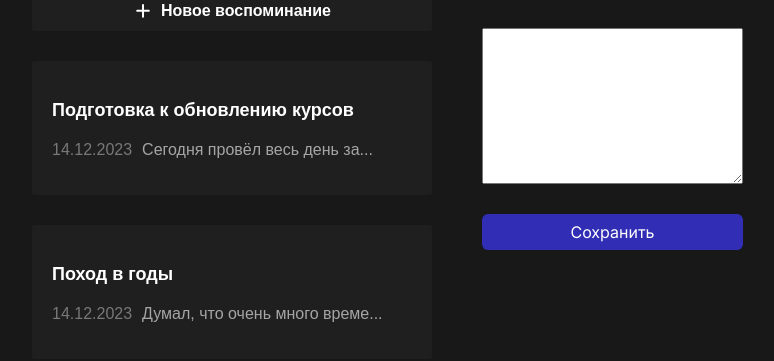
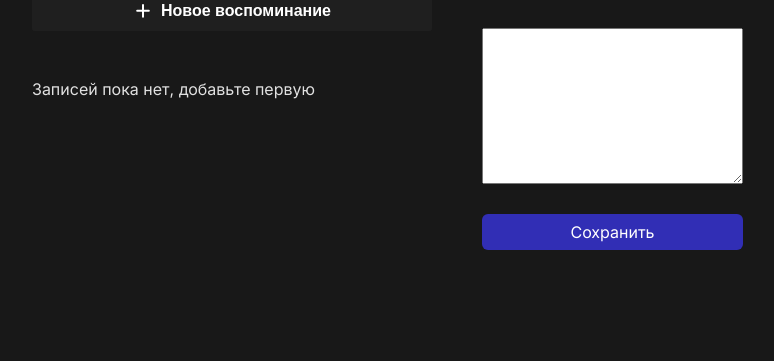
Before and after one commit to fikyslsgg/personal-journal, a React (Vite) app in the folder personal-journal/: page / in a window 1280 px wide. Shown: the part 213-574 px from the top of the page, without its empty margins (6-780 px from the left). Built offline with nearby package versions, Linux system fonts and the light colour scheme.

Commit message:
feat: added dynamic data display.

```diff
--- a/personal-journal/src/App.jsx
+++ b/personal-journal/src/App.jsx
@@ -1,51 +1,51 @@
 import './App.css';
-import JournalItem from './components/JournalItem/JournalItem';
-import CardButton from './components/CardButton/CardButton';
+
 import LeftPanel from './layouts/LeftPanel/LeftPanel';
 import Body from './layouts/Body/Body';
 import Header from './components/Header/Header';
 import JournalList from './components/JournalList/JournalList';
 import JournalAddButton from './components/JournalAddButton/JournalAddButton';
 import JournalForm from './components/JournalForm/JournalForm';
+import { useState } from 'react';
 
 function App() {
-  const data = [
-    {
-      title: 'Подготовка к обновлению курсов',
-      date: new Date(),
-      text: 'Сегодня провёл весь день за...'
-    },
-    {
-      title: 'Поход в годы',
-      date: new Date(),
-      text: 'Думал, что очень много време...'
-    }
+  const INITIAL_DATA = [
+    //{
+    //  id: 1,
+    //  title: 'Подготовка к обновлению курсов',
+    //  date: new Date(),
+    //  text: 'Сегодня провёл весь день за...'
+    //},
+    //{
+    //  id: 2,
+    //  title: 'Поход в годы',
+    //  date: new Date(),
+    //  text: 'Думал, что очень много време...'
+    //}
   ];
+
+  const [items, setItems] = useState(INITIAL_DATA);
+
+  const addItem = (item) =>
+    setItems((oldItems) => [
+      ...oldItems,
+      {
+        text: item.text,
+        title: item.title,
+        date: new Date(item.date),
+        id: oldItems.length > 0 ? Math.max(...oldItems.map((i) => i.id)) + 1 : 1
+      }
+    ]);
 
   return (
     <div className="app">
       <LeftPanel>
         <Header />
         <JournalAddButton />
-        <JournalList>
-          <CardButton>
-            <JournalItem
-              title={data[0].title}
-              date={data[0].date}
-              text={data[0].text}
-            />
-          </CardButton>
-          <CardButton>
-            <JournalItem
-              title={data[1].title}
-              date={data[1].date}
-              text={data[1].text}
-            />
-          </CardButton>
-        </JournalList>
+        <JournalList items={items}></JournalList>
       </LeftPanel>
       <Body>
-        <JournalForm></JournalForm>
+        <JournalForm onSubmit={addItem} />
       </Body>
     </div>
   );
--- a/personal-journal/src/components/Button/Button.jsx
+++ b/personal-journal/src/components/Button/Button.jsx
@@ -1,7 +1,11 @@
 import './Button.css';
 
-function Button({ text }) {
-  return <button className="button accent">{text}</button>;
+function Button({ text, onClick }) {
+  return (
+    <button className="button accent" onClick={onClick}>
+      {text}
+    </button>
+  );
 }
 
 export default Button;
--- a/personal-journal/src/components/JournalForm/JournalForm.jsx
+++ b/personal-journal/src/components/JournalForm/JournalForm.jsx
@@ -1,27 +1,20 @@
 import './JournalForm.css';
-import { useState } from 'react';
 import Button from '../Button/Button';
 
-function JournalForm() {
-  const [inputData, setInputData] = useState('');
-
-  const inputChange = (event) => {
-    setInputData(event.target.value);
-  };
-
+function JournalForm({ onSubmit }) {
   const addJournalItem = (e) => {
     e.preventDefault();
     const formData = new FormData(e.target);
     const formProps = Object.fromEntries(formData);
-    console.log(formProps);
+    onSubmit(formProps);
   };
 
   return (
     <form className="journal-form" onSubmit={addJournalItem}>
       <input type="text" name="title" />
       <input type="date" name="date" />
-      <input type="text" name="tag" value={inputData} onChange={inputChange} />
-      <textarea name="post" id="" cols="30" rows="10"></textarea>
+      <input type="text" name="tag" />
+      <textarea name="text" id="" cols="30" rows="10"></textarea>
       <Button text="Сохранить" />
     </form>
   );
--- a/personal-journal/src/components/JournalList/JournalList.jsx
+++ b/personal-journal/src/components/JournalList/JournalList.jsx
@@ -1,7 +1,29 @@
 import './JournalList.css';
 
-function JournalList({ children }) {
-  return <div className="journal-list">{children}</div>;
+import JournalItem from '../JournalItem/JournalItem';
+import CardButton from '../CardButton/CardButton';
+
+function JournalList({ items }) {
+  if (items.length == 0) {
+    return <p>Записей пока нет, добавьте первую</p>;
+  }
+
+  const sortItems = (a, b) => {
+    if (a.date > b.date) {
+      return 1;
+    } else {
+      return -1;
+    }
+  };
+
+  return (
+    <>
+      {items.sort(sortItems).map((el) => (
+        <CardButton key={el.id}>
+          <JournalItem title={el.title} date={el.date} text={el.text} />
+        </CardButton>
+      ))}
+    </>
+  );
 }
-
 export default JournalList;
```
